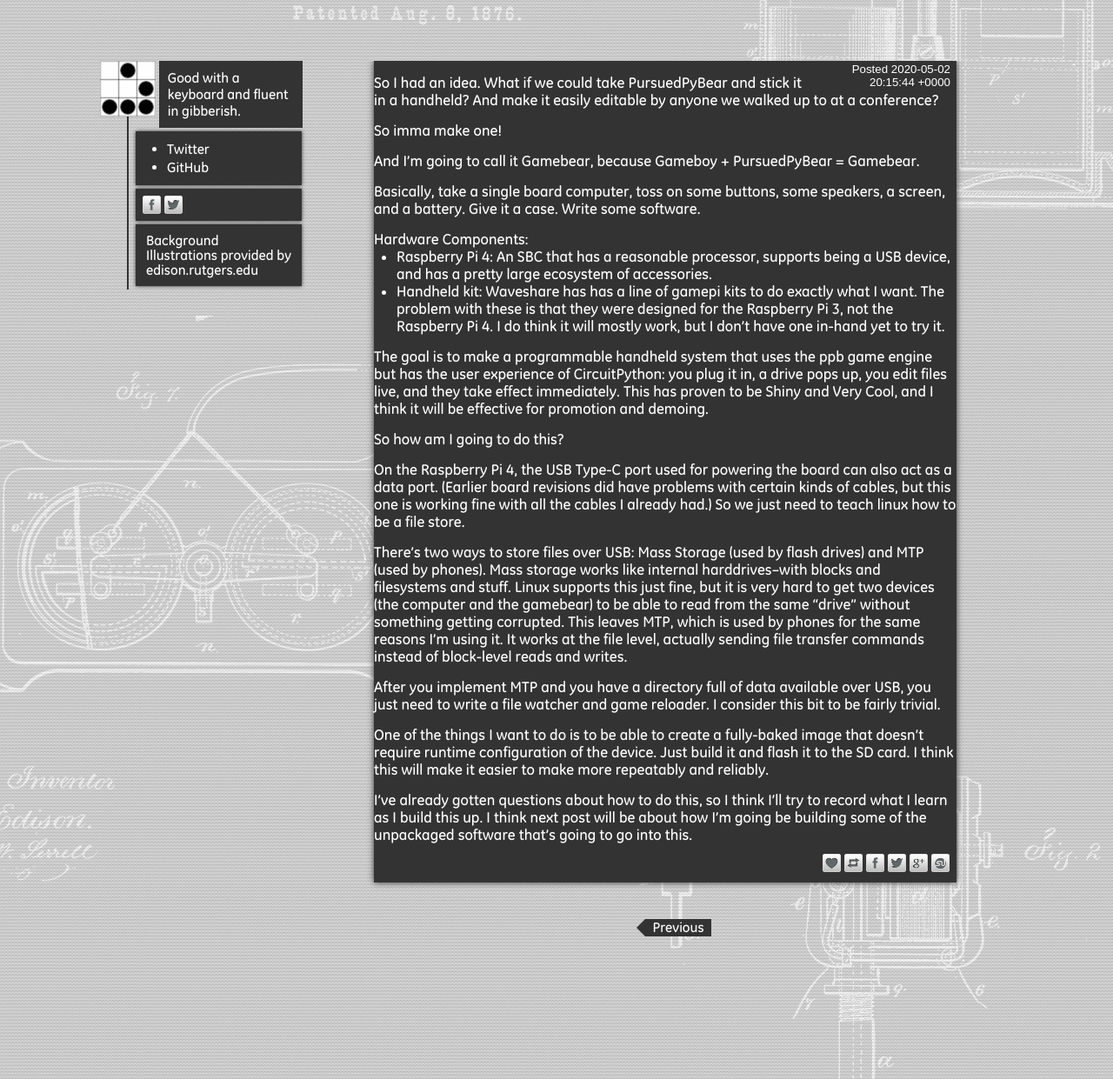
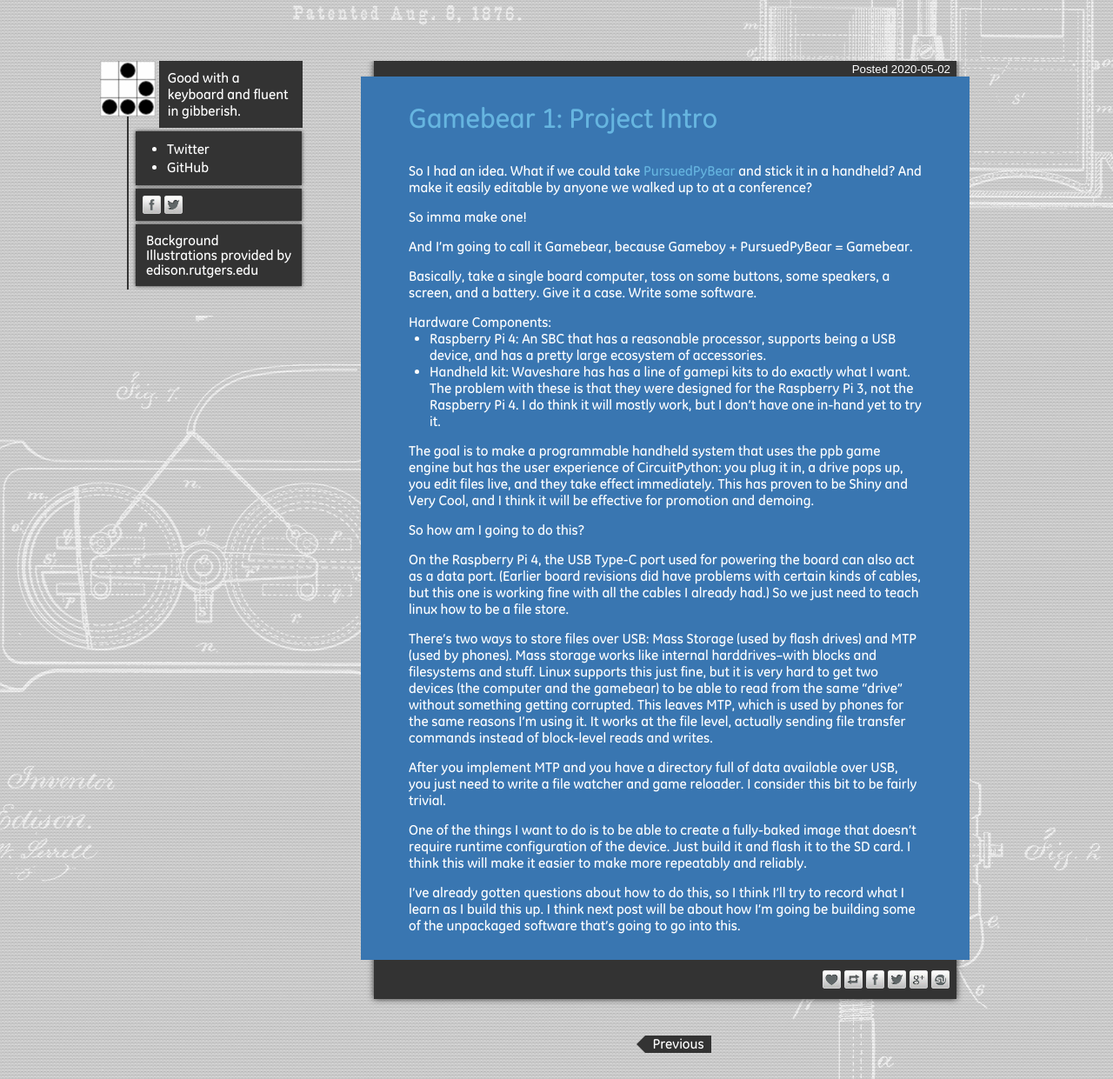
Before and after one commit to AstraLuma/qwertyuiop.ninja, a Jekyll site: the page built from _posts/2020-05-02-gamebear-01.md, in a window 1280 px wide. Shown: the whole page at 87% size. Built offline with Jekyll 4.4.1, drawn with Linux system fonts in a browser that asks for light colours; nearby versions of some CDN libraries; our own code applies the rules of GitHub Pages for plain Markdown files; comment, search, counter and statistics services are not loaded.

Commit message:
gamebear 1: fix some yaml?

```diff
--- a/_posts/2020-05-02-gamebear-01.md
+++ b/_posts/2020-05-02-gamebear-01.md
@@ -1,6 +1,6 @@
 ---
 layout: post-text
-title: Gamebear 1: Project Intro
+title: "Gamebear 1: Project Intro"
 tags: ppb, gamebear, raspberry pi
 ---
 
```
